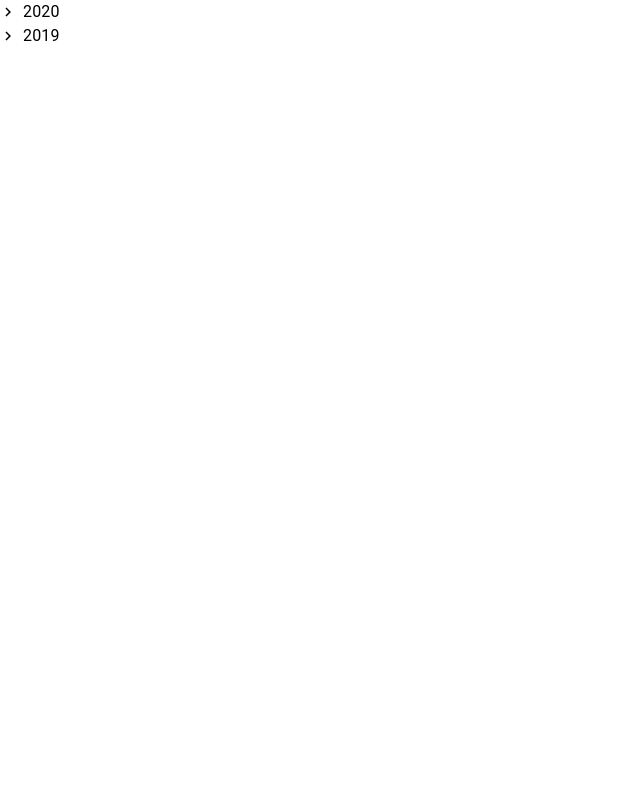
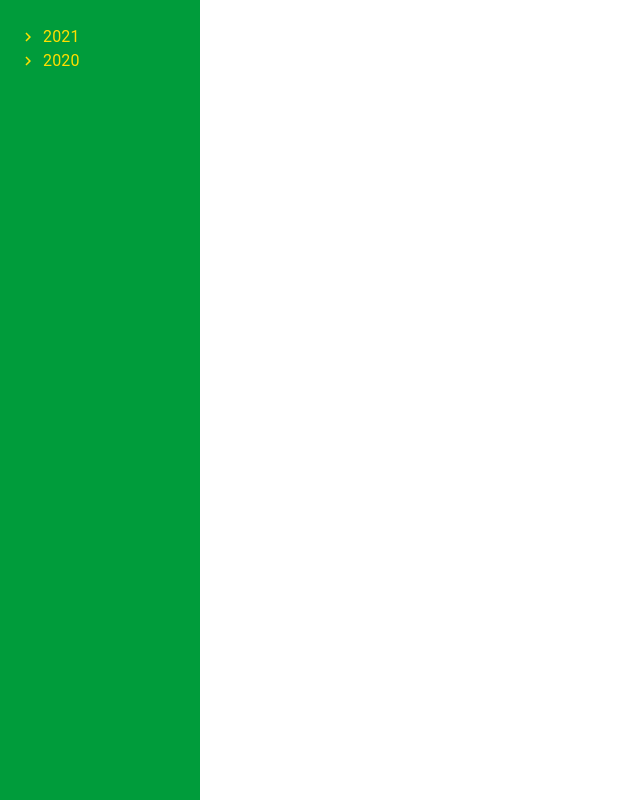
Before and after one commit to Danielmtt/despesas-covid-19, a React (Create React App) app in the folder despesas-covid-19/: page / in a window 1280 px wide. Shown: the whole page, without its empty margins (0-640 px from the left). Built offline with nearby package versions, Linux system fonts and the light colour scheme.

Commit message:
finalização do treeView

```diff
--- a/despesas-covid-19/public/index.html
+++ b/despesas-covid-19/public/index.html
@@ -26,7 +26,7 @@
     -->
     <title>React App</title>
   </head>
-  <body>
+  <body style="height: 100vh">
     <noscript>You need to enable JavaScript to run this app.</noscript>
     <div id="root"></div>
     <!--
--- a/despesas-covid-19/src/atoms/Linha-mes.jsx
+++ b/despesas-covid-19/src/atoms/Linha-mes.jsx
@@ -19,6 +19,7 @@ const meses = [
 export default function gerarLinhaMesAno(valorAno) {
   return meses.map((valor) => (
     <TreeItem
+      onClick={() => alert('Leaf clicked: ' + `${valorAno}${valor}`)}
       nodeId={`${valorAno}${valor}`}
       key={`${valorAno}${valor}`}
       label={`${valorAno}/${valor}`}
--- a/despesas-covid-19/src/molecules/Menu-lateral.jsx
+++ b/despesas-covid-19/src/molecules/Menu-lateral.jsx
@@ -3,22 +3,19 @@ import LinhaAno from '../atoms/Linha-ano.jsx';
 import TreeView from '@material-ui/lab/TreeView';
 import ExpandMoreIcon from '@material-ui/icons/ExpandMore';
 import ChevronRightIcon from '@material-ui/icons/ChevronRight';
-import { makeStyles } from '@material-ui/core/styles';
+import styled from 'styled-components';
 
-const useStyles = makeStyles({
-  root: {
-    height: 240,
-    flexGrow: 1,
-    maxWidth: 400,
-  },
-});
+const TreeViewStyle = styled.div`
+  margin-left: 20px;
+  padding-top: 25px;
+  color: #ffdf00;
+`;
 
 const MenuLateral = (props) => {
-  const classes = useStyles();
   if (props.linhaAno) {
     return (
+      <TreeViewStyle>
         <TreeView
-        className={classes.root}
           defaultCollapseIcon={<ExpandMoreIcon />}
           defaultExpandIcon={<ChevronRightIcon />}
         >
@@ -29,6 +26,7 @@ const MenuLateral = (props) => {
             })}
           </>
         </TreeView>
+      </TreeViewStyle>
     );
   } else {
     return <></>;
--- /dev/null
+++ b/despesas-covid-19/src/organisms/CaixaMenu.jsx
@@ -0,0 +1,22 @@
+import React from 'react';
+import MenuLateral from '../molecules/Menu-lateral.jsx';
+import gerarLinhaMesAno from '../atoms/Linha-mes.jsx';
+import styled from 'styled-components';
+
+const Caixa = styled.div`
+  background-color: #009c3b;
+  max-width: 200px;
+  min-height: 100vh;
+`;
+
+export const CaixaMenu = () => {
+  return (
+    <Caixa>
+      <MenuLateral
+        linhaAno={[0, 1]}
+        gerarLinhaMesAno={gerarLinhaMesAno}
+      ></MenuLateral>
+    </Caixa>
+  );
+};
+export default CaixaMenu;
--- a/despesas-covid-19/src/pages/App.js
+++ b/despesas-covid-19/src/pages/App.js
@@ -1,9 +1,9 @@
 import './App.css';
-import D from '../templates/D.jsx'
+import DespesasCovid from '../templates/Despesas-covid.jsx'
 import React from 'react';
 
 function App() {
-  return (<D></D>);
+  return (<DespesasCovid></DespesasCovid>);
 }
 
 export default App;
--- a/despesas-covid-19/src/templates/D.jsx
+++ /dev/null
@@ -1,13 +0,0 @@
-import React from 'react';
-import MenuLateral from '../molecules/Menu-lateral.jsx';
-import gerarLinhaMesAno from '../atoms/Linha-mes.jsx';
-
-export const D = () => {
-  return (
-    <MenuLateral
-      linhaAno={[1, 2]}
-      gerarLinhaMesAno={gerarLinhaMesAno}
-    ></MenuLateral>
-  );
-};
-export default D;
--- /dev/null
+++ b/despesas-covid-19/src/templates/Despesas-covid.jsx
@@ -0,0 +1,21 @@
+import React from 'react';
+import CaixaMenu from '../organisms/CaixaMenu.jsx';
+import gerarLinhaMesAno from '../atoms/Linha-mes.jsx';
+import styled from 'styled-components';
+
+const DespesasCovidDiv = styled.div`
+  width: 100%;
+  min-height: 100vh;
+`;
+
+export const DespesasCovid = () => {
+  return (
+    <DespesasCovidDiv>
+      <CaixaMenu
+        linhaAno={[1, 2]}
+        gerarLinhaMesAno={gerarLinhaMesAno}
+      ></CaixaMenu>
+    </DespesasCovidDiv>
+  );
+};
+export default DespesasCovid;
```
Also changed, not shown: despesas-covid-19/src/organisms/C.jsx (deleted, +0 -7 lines), 1 other file (tests, documents, lock files or other folders). Lines whose indentation alone changed are shown as unchanged.
